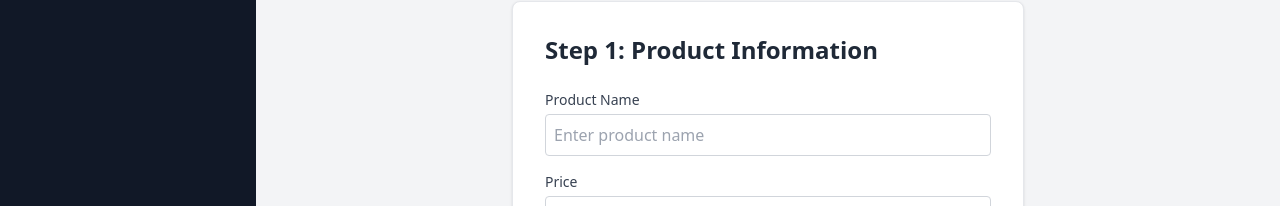
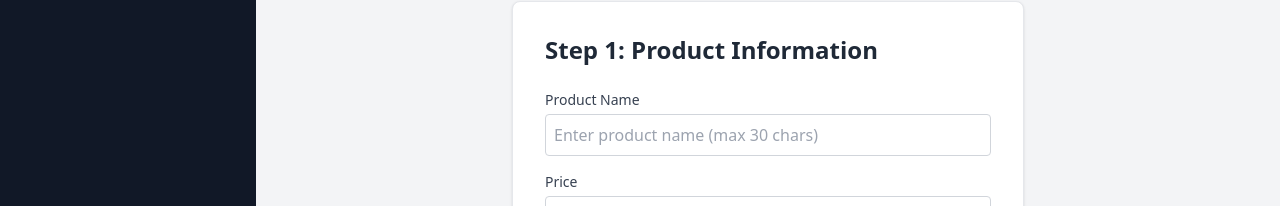
Before and after one commit to tegarfaris/fe-task-one, a React (Create React App) app: page /product-list/add-product in a window 1280 px wide. Shown: the part 175-381 px from the top of the page. Built offline with nearby package versions, Linux system fonts and the light colour scheme.

Commit message:
feat: add max length of product name

```diff
--- a/src/app/page-modules/products/add-product/StepOne.jsx
+++ b/src/app/page-modules/products/add-product/StepOne.jsx
@@ -10,7 +10,10 @@ const StepOne = ({ onNext }) => {
   };
 
   useEffect(() => {
-    const valid = form.name.trim() !== "" && form.price.trim() !== "";
+    const valid =
+      form.name.trim() !== "" &&
+      form.name.trim().length <= 30 &&
+      form.price.trim() !== "";
     setIsValid(valid);
   }, [form]);
 
@@ -34,7 +37,8 @@ const StepOne = ({ onNext }) => {
           <input
             type="text"
             name="name"
-            placeholder="Enter product name"
+            placeholder="Enter product name (max 30 chars)"
+            maxLength={30} // agar user tidak bisa ketik lebih dari 30
             className="w-full p-2 border rounded focus:ring-2 focus:outline-none border-gray-300 focus:ring-blue-600"
             value={form.name}
             onChange={handleChange}
```
